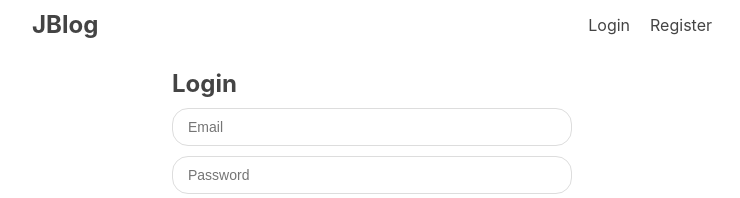
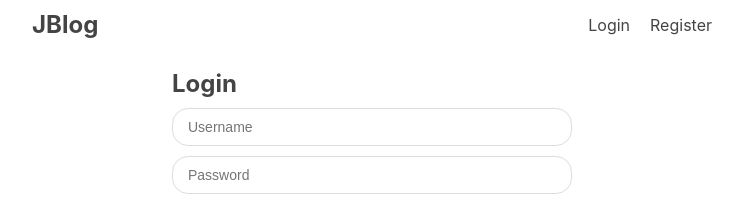
Before and after one commit to joshua-akuna/alx-project-client, a React (Create React App) app: page /login in a window 1280 px wide. Shown: the top 198 px of the page, without its empty margins (268-1008 px from the left). Built offline with nearby package versions, Linux system fonts and the light colour scheme.

Commit message:
http request sent to backend login endpoint from login form

```diff
--- a/src/pages/LoginPage.js
+++ b/src/pages/LoginPage.js
@@ -1,10 +1,31 @@
+import { useState } from "react";
+
 export default function LoginPage(){
+    const [username, setUsername] = useState('')
+    const [password, setPassword] = useState('')
+
+    async function login(event){
+        event.preventDefault()
+        const response = await fetch('http://localhost:8080/login', {
+            method: 'POST',
+            body: JSON.stringify({username, password}),
+            headers: {'Content-Type': 'application/json'}
+        })
+        console.log(await response.json())
+    }
+
     return(
         <div className="form">
-            <form className="login">
+            <form className="login" onSubmit={login}>
                 <h2>Login</h2>
-                <input type="email" placeholder="Email"/>
-                <input type="password" placeholder="Password"/>
+                <input type="text"
+                       placeholder="Username"
+                       value={username}
+                       onChange={e=> setUsername(e.target.value)}/>
+                <input type="password"
+                       placeholder="Password"
+                       value={password}
+                       onChange={e=> setPassword(e.target.value)}/>
                 <input type="submit" value="Login"/>
             </form>
         </div>
```
